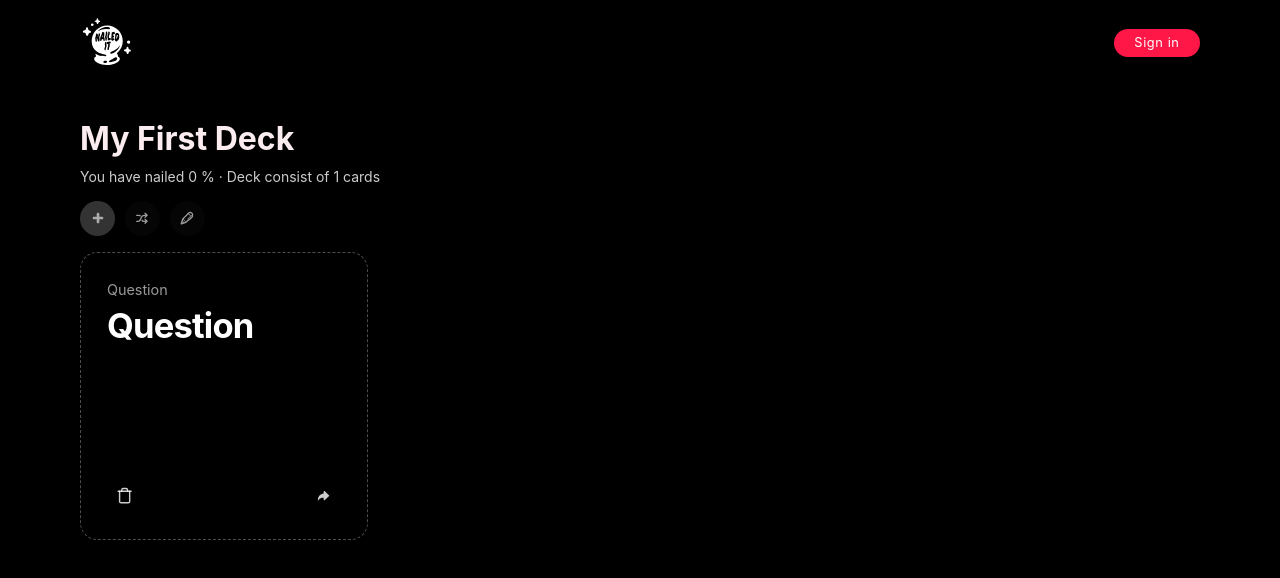
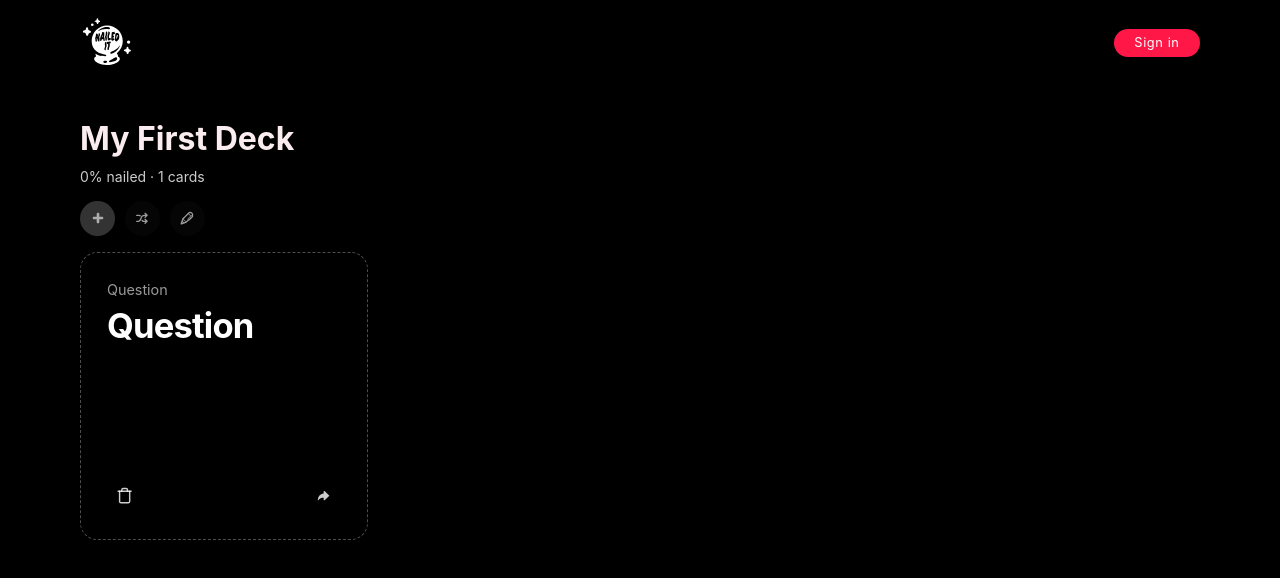
Before and after one commit to evilpaper/nailed-it, a React (Create React App) app: page / in a window 1280 px wide. Shown: the top 578 px of the page. Built offline with nearby package versions, Linux system fonts and the light colour scheme.

Commit message:
Change format on deck stats string

```diff
--- a/src/components/Deck/Deck.jsx
+++ b/src/components/Deck/Deck.jsx
@@ -73,9 +73,7 @@ export default function Deck({
         maxLength="30"
       />
       <p className="deck__stats">
-        {`You have nailed ${percentageNailed()} % · Deck consist of ${
-          cards.length
-        } cards`}
+        {`${percentageNailed()}% nailed · ${cards.length} cards`}
       </p>
       <div className="deck__actions-menu">
         <button className="deck__add-card" onClick={onClickAddCard}>
--- a/src/components/Deck/styles.css
+++ b/src/components/Deck/styles.css
@@ -28,6 +28,10 @@
   color: #faecef;
   color: rgba(255, 255, 255, 0.8);
   font-size: 14px;
+}
+
+.deck__stats--percentage {
+  color: #ff1747;
 }
 
 .deck__actions-menu {
```
